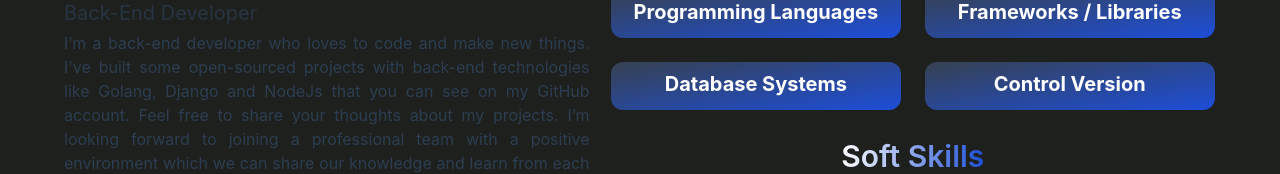
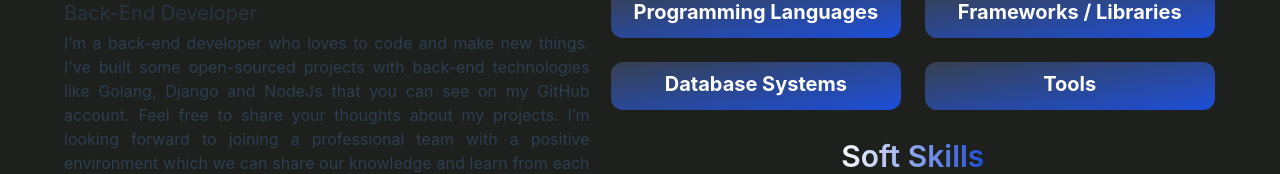
Before and after one commit to itisroach/portfolio-website, a Vue app: page / in a window 1280 px wide. Shown: the part 126-300 px from the top of the page. Built offline with nearby package versions, Linux system fonts and the light colour scheme.

Commit message:
change item

```diff
--- a/src/components/Skills.vue
+++ b/src/components/Skills.vue
@@ -31,9 +31,10 @@
                     </ul>
                 </div>
                 <div class="from-gray-700 to-blue-700 bg-gradient-to-br lg:px-4 px-1 py-2 rounded-xl flex flex-col gap-3 lg:gap-6 items-center lg:hover:h-44 lg:h-12 h-10 hover:h-32 transition-all duration-500 overflow-hidden">
-                    <p class="lg:text-xl text-sm lg:font-bold font-semibold text-white from-blue-700 to-gray-700 bg-gradient">Control Version</p>
+                    <p class="lg:text-xl text-sm lg:font-bold font-semibold text-white from-blue-700 to-gray-700 bg-gradient">Tools</p>
                     <ul class="text-base font-semibold gap-6">
                         <li class="bg-white bg-opacity-75 text-blue-700 text-center lg:p-2 p-1 lg:text-lg text-xs rounded-full text-nowrap ">Git</li>
+                        <li class="bg-white bg-opacity-75 text-blue-700 text-center lg:p-2 p-1 lg:text-lg text-xs rounded-full text-nowrap ">Docker</li>
                     </ul>
                 </div>
             </div>
```
